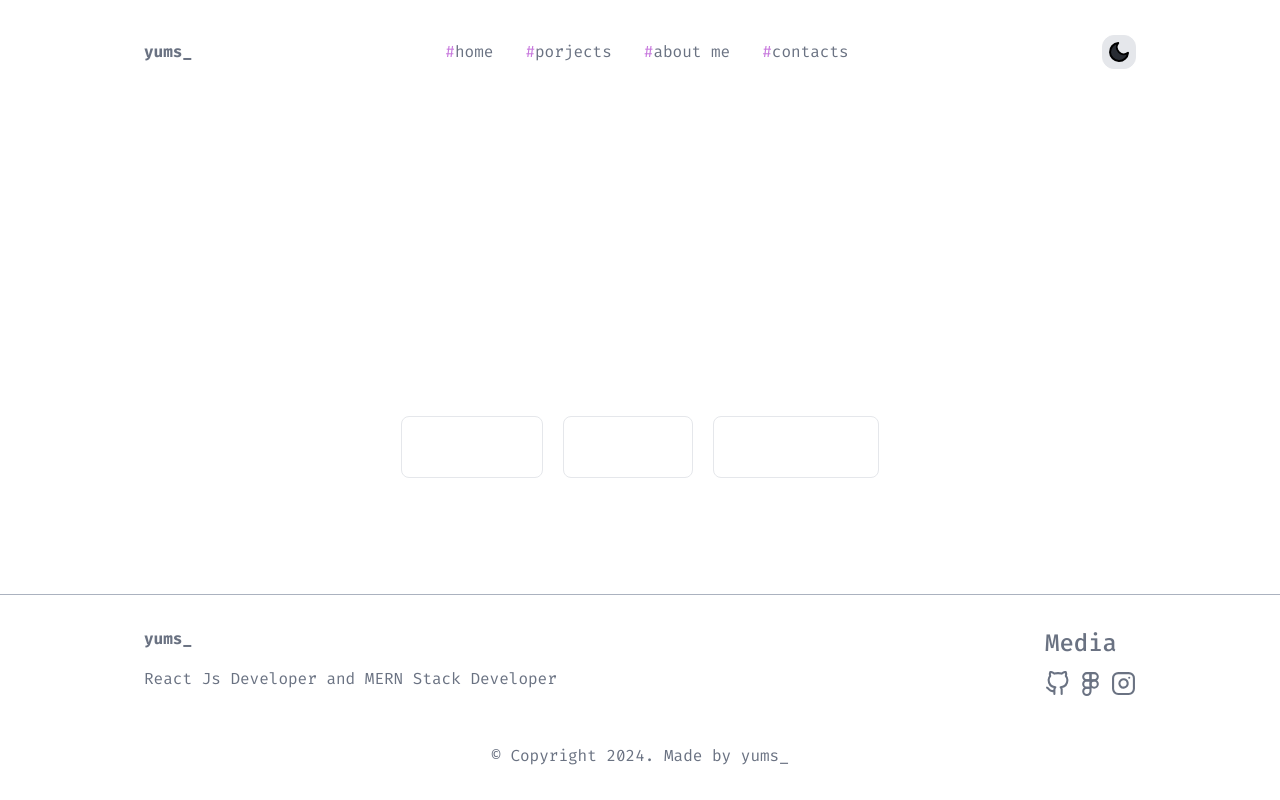
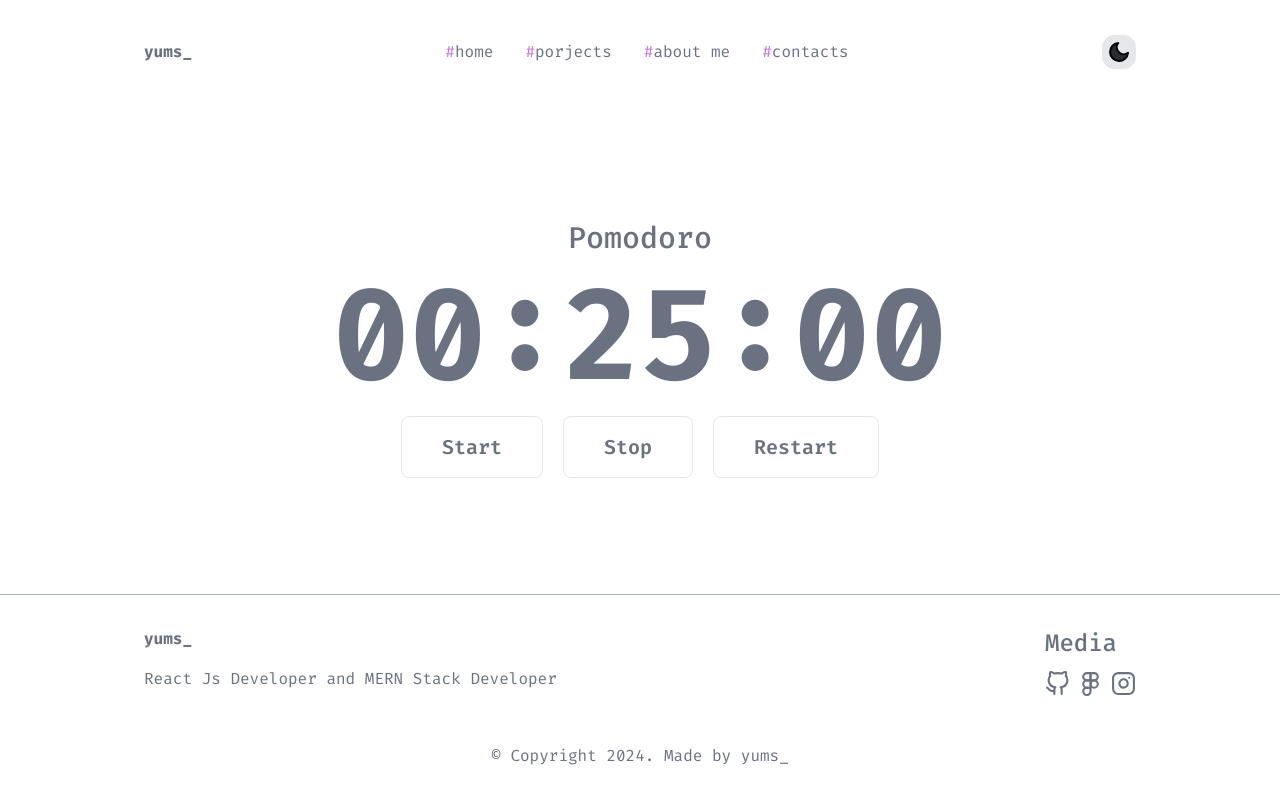
Before and after one commit to takayums/takayums-site, a Next.js app: page /pomodoro in a window 1280 px wide. Built offline with nearby package versions, Linux system fonts and the light colour scheme.

Commit message:
feat(pomodoro): change color and interval based date now

```diff
--- a/app/pomodoro/page.tsx
+++ b/app/pomodoro/page.tsx
@@ -1,63 +1,85 @@
 "use client";
 
-import { convertMiliseconds } from "@/utils/utils";
-import { useCallback, useRef, useState } from "react";
+import { useState, useEffect, useRef } from "react";
 
 export default function Pomodoro() {
-  const [timerLeft, setTimerLeft] = useState<number>(1500);
-  let timerRef = useRef<NodeJS.Timeout | null>(null);
+  const TOTAL_SECONDS = 1500;
+  const [timerLeft, setTimerLeft] = useState<number>(TOTAL_SECONDS);
+  const [isRunning, setIsRunning] = useState<boolean>(false);
+  const [startTime, setStartTime] = useState<number | null>(null);
+  const timerRef = useRef<NodeJS.Timeout | null>(null);
 
+  // Fungsi suara
   function soundPomodor() {
     const synth = window.speechSynthesis;
-    const text = "Pomodoro Time is Over";
-    const utterance = new SpeechSynthesisUtterance(text);
-
+    const utterance = new SpeechSynthesisUtterance("Pomodoro Time is Over");
     const voices = synth.getVoices();
-    utterance.voice = voices[0];
-
+    if (voices.length > 0) {
+      utterance.voice = voices[0];
+    }
     synth.speak(utterance);
   }
 
-  const handleStart = useCallback(() => {
-    if (timerRef.current !== null) return;
+  // Efek untuk memulai interval ketika timer aktif
+  useEffect(() => {
+    if (!isRunning || startTime === null) return;
 
     timerRef.current = setInterval(() => {
-      setTimerLeft((prev: number): number => {
-        if (prev <= 1) {
-          clearInterval(timerRef.current as NodeJS.Timeout);
-          soundPomodor();
-          return 0;
-        }
-        return prev - 1;
-      });
+      const elapsed = Math.floor((Date.now() - startTime) / 1000);
+      const remaining = TOTAL_SECONDS - elapsed;
+
+      if (remaining <= 0) {
+        clearInterval(timerRef.current!);
+        setIsRunning(false);
+        setTimerLeft(0);
+        soundPomodor();
+      } else {
+        setTimerLeft(remaining);
+      }
     }, 1000);
-  }, []);
 
-  const handleStop = useCallback(() => {
-    if (timerRef.current) {
-      clearInterval(timerRef.current as NodeJS.Timeout);
-      timerRef.current = null;
+    return () => {
+      if (timerRef.current) clearInterval(timerRef.current);
+    };
+  }, [isRunning, startTime]);
+
+  const handleStart = () => {
+    if (!isRunning) {
+      setStartTime(Date.now());
+      setIsRunning(true);
     }
-  }, []);
+  };
 
-  const handleRestart = useCallback(() => {
-    setTimerLeft(1500);
-    if (timerRef.current) {
-      clearInterval(timerRef.current as NodeJS.Timeout);
-      timerRef.current = null;
-    }
-  }, []);
+  const handleStop = () => {
+    if (timerRef.current) clearInterval(timerRef.current);
+    setIsRunning(false);
+  };
 
-  const data = convertMiliseconds(timerLeft);
-  const dataType = data as { d: number; h: number; m: number; s: number };
+  const handleRestart = () => {
+    if (timerRef.current) clearInterval(timerRef.current);
+    setIsRunning(false);
+    setStartTime(null);
+    setTimerLeft(TOTAL_SECONDS);
+  };
+
+  const formatTime = (seconds: number) => {
+    const h = Math.floor(seconds / 3600);
+    const m = Math.floor((seconds % 3600) / 60);
+    const s = seconds % 60;
+    return `${h.toString().padStart(2, "0")}:${m
+      .toString()
+      .padStart(2, "0")}:${s.toString().padStart(2, "0")}`;
+  };
 
   return (
     <section className="my-16 grow flex-1 flex flex-col gap-4 items-center justify-center">
-      <p className="text-center font-medium text-white text-3xl">Pomodoro</p>
-      <h1 className="text-center text-white font-bold text-9xl">
-        {`${dataType.h < 10 ? `0${dataType.h}` : dataType.h}:${dataType.m < 10 ? `0${dataType.m}` : dataType.m}:${dataType.s < 10 ? `0${dataType.s}` : dataType.s}`}
+      <p className="text-center font-medium dark:text-white text-3xl text-gray-500">
+        Pomodoro
+      </p>
+      <h1 className="text-center text-gray-500 dark:text-white font-bold text-9xl">
+        {formatTime(timerLeft)}
       </h1>
-      <div className="text-white flex gap-5">
+      <div className="text-gray-500 dark:text-white flex gap-5">
         <button
           onClick={handleStart}
           className="transition duration-300 ease-in-out hover:bg-white hover:border-primary hover:text-gray py-4 px-10 rounded-lg border text-xl font-semibold"
--- a/package.json
+++ b/package.json
@@ -23,7 +23,6 @@
     "@types/node": "^20",
     "@types/react": "19.0.10",
     "@types/react-dom": "19.0.4",
-    "eslint": "^9.22.0",
     "eslint-config-next": "15.2.2",
     "postcss": "^8.5.3",
     "tailwindcss": "^4.0.14",
```
Also changed, not shown: 1 other file (tests, documents, lock files or other folders).
